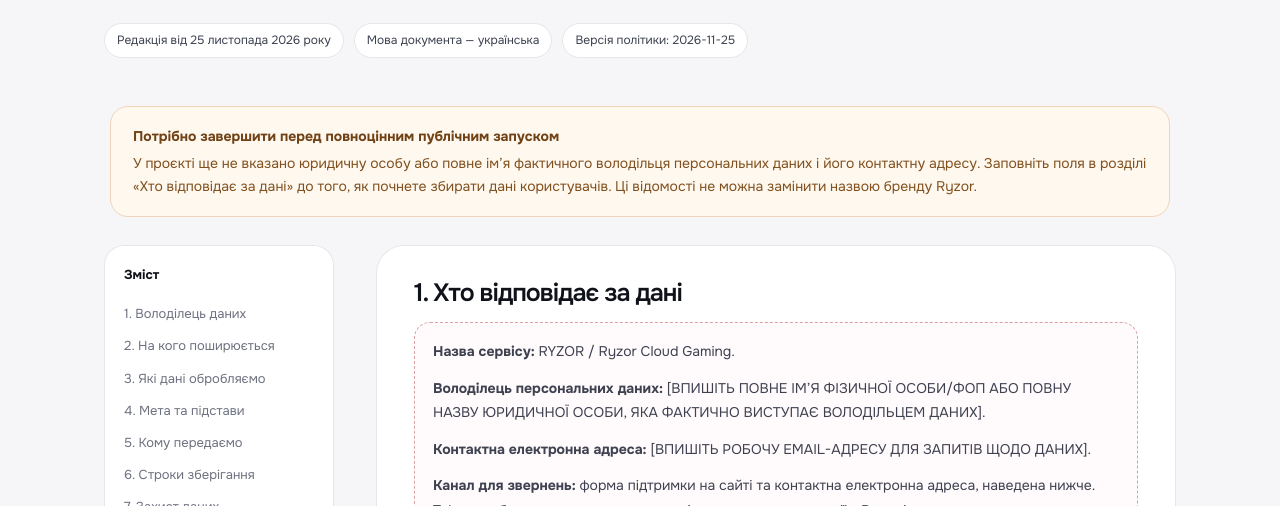
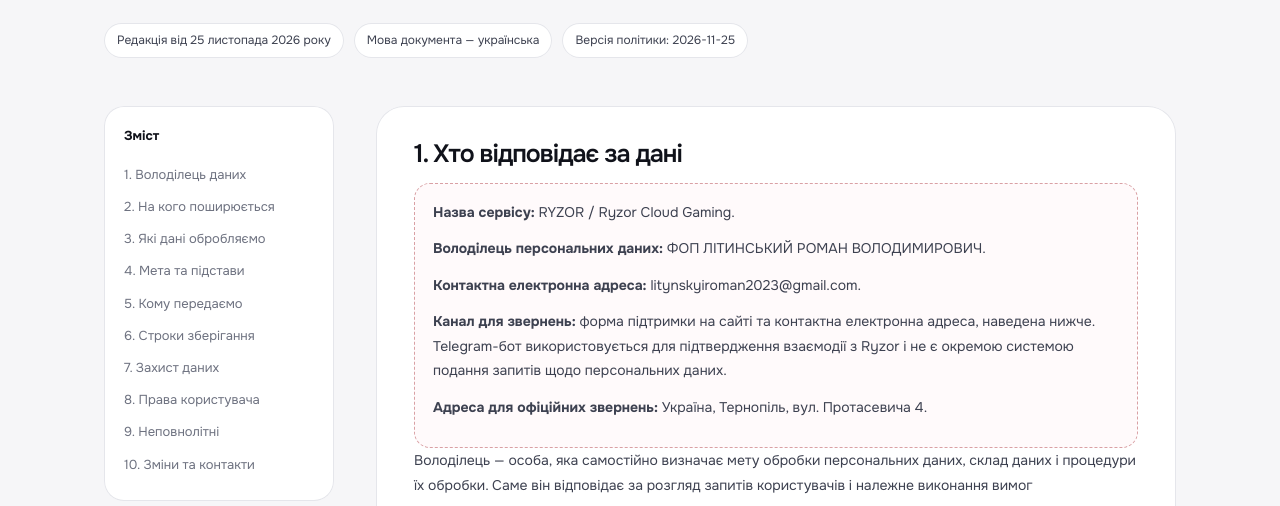
Before and after one commit to ukraine-game/ryzor, a plain HTML site: page privacy.html in a window 1280 px wide. Shown: the part 446-952 px from the top of the page. Drawn offline with Linux system fonts and the light colour scheme.

Commit message:
Update privacy.html

```diff
--- a/privacy.html
+++ b/privacy.html
@@ -70,11 +70,6 @@
     <div class="privacy-meta"><span>Редакція від 25 листопада 2026 року</span><span>Мова документа — українська</span><span>Версія політики: 2026-11-25</span></div>
   </section>
 
-  <div class="privacy-alert" role="note">
-    <strong>Потрібно завершити перед повноцінним публічним запуском</strong>
-    У проєкті ще не вказано юридичну особу або повне ім’я фактичного володільця персональних даних і його контактну адресу. Заповніть поля в розділі «Хто відповідає за дані» до того, як почнете збирати дані користувачів. Ці відомості не можна замінити назвою бренду Ryzor.
-  </div>
-
   <main class="privacy-shell">
     <nav class="privacy-toc" aria-label="Зміст політики">
       <b>Зміст</b>
@@ -95,10 +90,10 @@
         <h2>1. Хто відповідає за дані</h2>
         <div class="privacy-operator">
           <p><strong>Назва сервісу:</strong> RYZOR / Ryzor Cloud Gaming.</p>
-          <p><strong>Володілець персональних даних:</strong> [ВПИШІТЬ ПОВНЕ ІМ’Я ФІЗИЧНОЇ ОСОБИ/ФОП АБО ПОВНУ НАЗВУ ЮРИДИЧНОЇ ОСОБИ, ЯКА ФАКТИЧНО ВИСТУПАЄ ВОЛОДІЛЬЦЕМ ДАНИХ].</p>
-          <p><strong>Контактна електронна адреса:</strong> [ВПИШІТЬ РОБОЧУ EMAIL-АДРЕСУ ДЛЯ ЗАПИТІВ ЩОДО ДАНИХ].</p>
+          <p><strong>Володілець персональних даних:</strong> ФОП ЛІТИНСЬКИЙ РОМАН ВОЛОДИМИРОВИЧ.</p>
+          <p><strong>Контактна електронна адреса:</strong> litynskyiroman2023@gmail.com.</p>
           <p><strong>Канал для звернень:</strong> форма підтримки на сайті та контактна електронна адреса, наведена нижче. Telegram-бот використовується для підтвердження взаємодії з Ryzor і не є окремою системою подання запитів щодо персональних даних.</p>
-          <p><strong>Адреса для офіційних звернень:</strong> [ВПИШІТЬ ЮРИДИЧНУ АДРЕСУ / АДРЕСУ ДЛЯ КОРЕСПОНДЕНЦІЇ ВОЛОДІЛЬЦЯ].</p>
+          <p><strong>Адреса для офіційних звернень:</strong> Україна, Тернопіль, вул. Протасевича 4.</p>
         </div>
         <p>Володілець — особа, яка самостійно визначає мету обробки персональних даних, склад даних і процедури їх обробки. Саме він відповідає за розгляд запитів користувачів і належне виконання вимог законодавства.</p>
         <p>До заповнення наведених вище реквізитів цей документ є підготовленою політикою проєкту, але не завершеним повідомленням про володільця даних. Не запускайте реєстрацію або збір звернень для широкої аудиторії, доки ці поля не заповнені фактичними даними відповідального оператора.</p>
@@ -224,7 +219,7 @@
       <section id="changes">
         <h2>10. Зміни до політики та контакти</h2>
         <p>Цю політику можуть оновлювати у разі зміни функцій, способів обробки даних, постачальників або вимог законодавства. Нова редакція публікується на цій сторінці із зазначенням дати й номера версії. Якщо зміна суттєво впливатиме на обробку даних, користувачам буде запропоновано ознайомитися з оновленими умовами до використання відповідної функції.</p>
-        <p><strong>Володілець даних:</strong> [ПОВНЕ ІМ’Я / ПОВНА ЮРИДИЧНА НАЗВА].<br><strong>Email для приватних запитів:</strong> [КОНТАКТНИЙ EMAIL].</p>
+        <p><strong>Володілець даних:</strong> [ПОВНЕ ІМ’Я / ПОВНА ЮРИДИЧНА НАЗВА].<br><strong>Email для приватних запитів:</strong> litynskyiroman2023@gmail.com.</p>
         <p class="privacy-note">Перед публікацією замініть усі квадратні дужки фактичними контактними даними володільця. Ця сторінка складена за поточним кодом сайту; вона не є індивідуальним юридичним висновком і має бути перевірена відповідальним оператором до початку реального збору даних та приймання оплат.</p>
       </section>
     </article>
```
